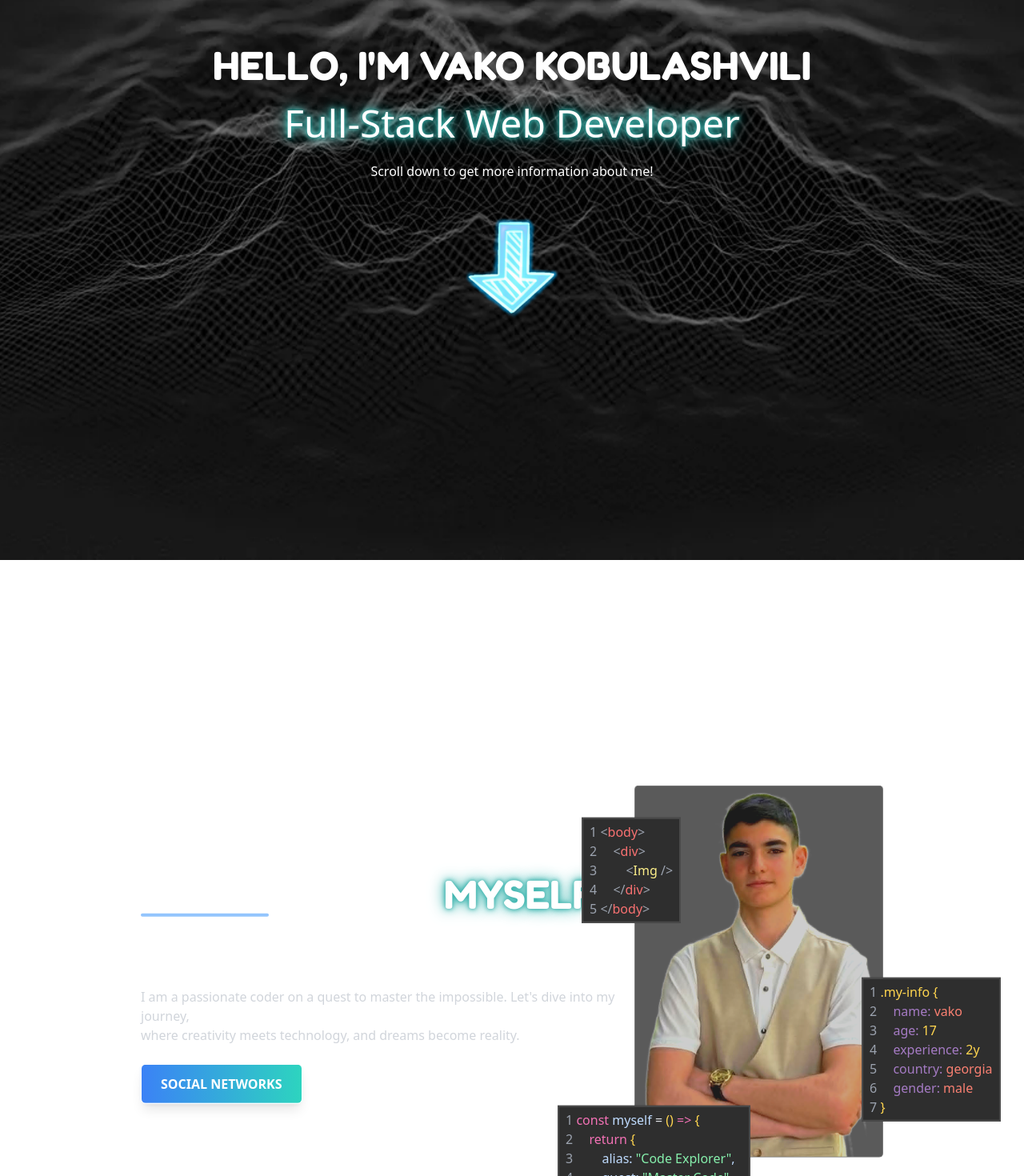
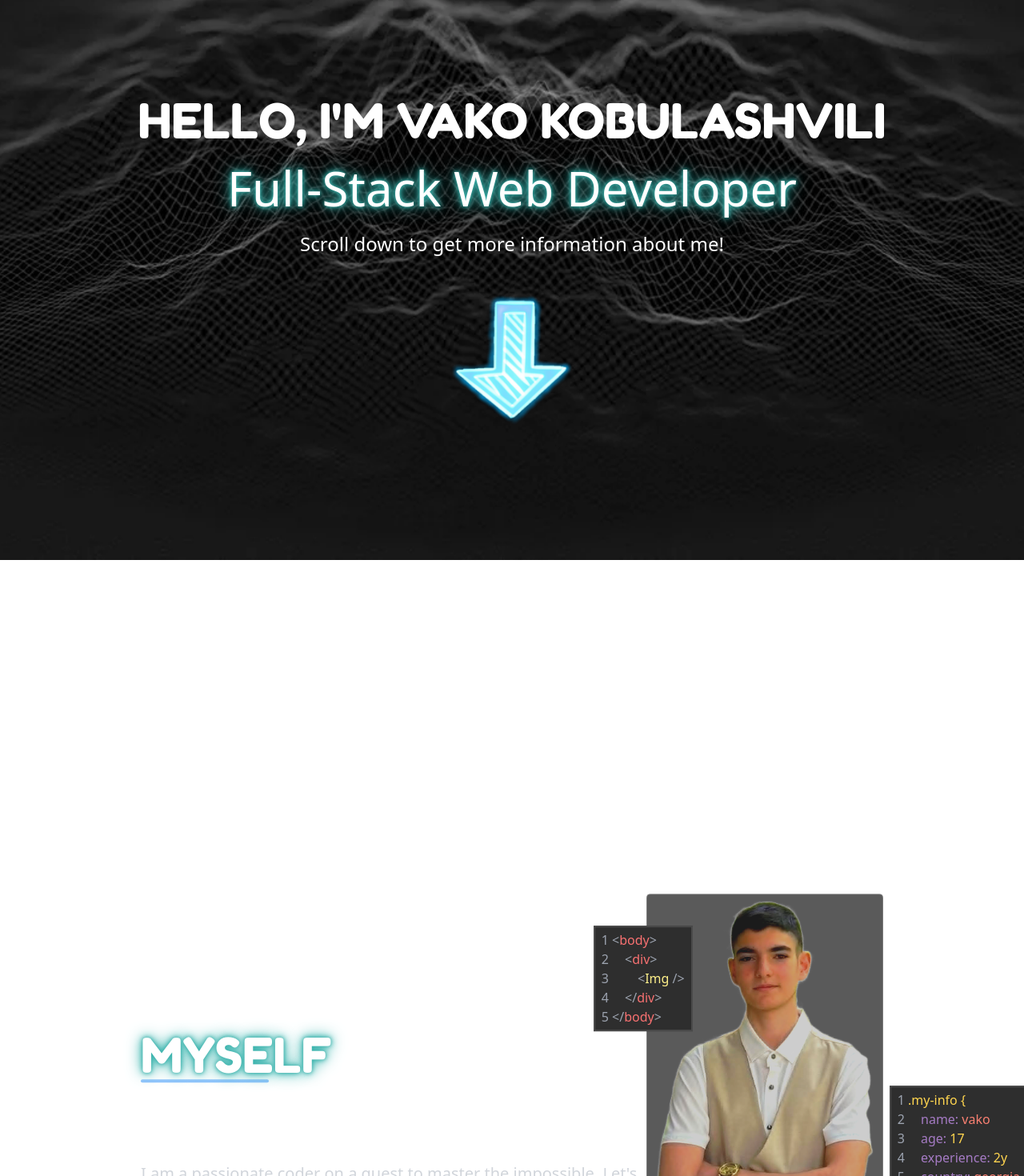
Before and after one commit to ItzVakko/My-Portfolio, a Next.js app: page / in a window 1280 px wide. Shown: the part 100-1570 px from the top of the page at 80% size. Built offline with nearby package versions, Linux system fonts and the light colour scheme.

Commit message:
added everything to larger screen

```diff
--- a/app/Components/Header/HeaderCodeBoxes.js
+++ b/app/Components/Header/HeaderCodeBoxes.js
@@ -37,7 +37,7 @@ const HeaderCodeBoxes = () => {
         </ol>
       </div>
       {/* CSS Code imitation part */}
-      <div className="bg-[#2E2E2E] absolute top-60 translate-x-[275px] border-2 border-lightGray px-2 py-1">
+      <div className="bg-[#2E2E2E] absolute top-60 translate-x-[295px] border-2 border-lightGray px-2 py-1">
         <ol className="list-none">
           <li className="text-gray-400">
             1 <span className="text-cssOrange">.my-info &#123;</span>
@@ -78,7 +78,7 @@ const HeaderCodeBoxes = () => {
         </ol>
       </div>
       {/* Javascript Code imitation part */}
-      <div className="bg-[#2E2E2E] absolute top-[400px] translate-x-[-105px] border-2 border-lightGray px-2 py-1">
+      <div className="bg-[#2E2E2E] absolute top-[440px] translate-x-[-105px] border-2 border-lightGray px-2 py-1">
         <ol className="list-none">
           <li className="text-gray-400">
             1{" "}
--- a/app/Components/Header/HeaderContent.js
+++ b/app/Components/Header/HeaderContent.js
@@ -6,30 +6,30 @@ const HeaderContent = () => {
   return (
     <div className="relative flex justify-between mt-[36rem] px-44">
       <div className="mt-28">
-        <h1 className="text-white text-5xl font-fredoka">
+        <h1 className="text-white text-6xl font-fredoka">
           LET'S EXPLORE <span className="neon-text">MYSELF</span>
         </h1>
 
         <div className="w-40 h-1 bg-blue-300 rounded-sm"></div>
 
-        <h1 className="text-white text-5xl mt-4 font-fredoka">TOGETHER!</h1>
+        <h1 className="text-white text-6xl mt-4 font-fredoka">TOGETHER!</h1>
 
-        <p className="text-gray-300 mt-6">
+        <p className="text-gray-300 mt-6 text-xl">
           I am a passionate coder on a quest to master the impossible. Let's
           dive into my journey, <br /> where creativity meets technology, and
           dreams become reality.
         </p>
 
-        <button className="text-white font-semibold px-6 py-3 mt-6 rounded-md bg-gradient-to-r from-blue-500 to-teal-400 border border-white shadow-lg hover:shadow-xl hover:bg-gradient-to-l hover:from-teal-400 hover:to-blue-500 transition duration-300 ease-in-out transform hover:scale-105 hover:text-black">
+        <button className="text-white text-xl font-semibold px-8 py-4 mt-6 rounded-md bg-gradient-to-r from-blue-500 to-teal-400 border border-white shadow-lg hover:shadow-xl hover:bg-gradient-to-l hover:from-teal-400 hover:to-blue-500 transition duration-300 ease-in-out transform hover:scale-105 hover:text-black">
           SOCIAL NETWORKS
         </button>
       </div>
 
-      <div className="w-[330px] px-2 pt-2 bg-customGray border border-customWhite border-solid rounded-[5px] shadow-[0_4px_10px_rgba(255,255,255,0.2)]">
+      <div className="w-[380px] px-2 pt-2 bg-customGray border border-customWhite border-solid rounded-[5px] shadow-[0_4px_10px_rgba(255,255,255,0.2)]">
         <Image
           src={MyPhoto}
           alt="My Photo"
-          className="w-[330px] h-auto opacity-70 contrast-125 saturate-150"
+          className="w-[380px] h-auto opacity-70 contrast-125 saturate-150"
         />
 
         {/* It shows my description as a code style */}
--- a/app/Components/Header/NavBar.js
+++ b/app/Components/Header/NavBar.js
@@ -27,14 +27,17 @@ const NavBar = () => {
 
   return (
     <motion.div
-      className="w-full h-20 bg-customGray px-[120px] fixed top-0 left-0 z-50 border-b border-white border-solid"
+      className="w-full h-24 bg-customGray px-[140px] fixed top-0 left-0 z-50 border-b border-white border-solid"
       initial={{ y: -100 }}
       animate={{ y: isVisible ? 0 : -100 }}
       transition={{ type: "spring", stiffness: 40 }}
     >
       <div className="w-full h-full flex justify-between items-center">
-        <div className="max-w-[330px]">
-          <ul className="text-white flex gap-10 font-teko text-xl nav-links">
+        <div className="max-w-[380px]">
+          <ul
+            id="nav-links"
+            className="text-white flex gap-10 font-teko text-2xl"
+          >
             <li>
               <a href="#">About Me</a>
             </li>
@@ -50,7 +53,7 @@ const NavBar = () => {
           </ul>
         </div>
 
-        <div className="w-28 h-28 transform -translate-y-10">
+        <div className="w-28 h-28 transform -translate-y-12">
           <motion.div
             animate={{ rotate: rotateAngle }}
             transition={{ type: "tween", duration: 0.5 }}
@@ -64,8 +67,11 @@ const NavBar = () => {
           </motion.div>
         </div>
 
-        <div className="max-w-[330px]">
-          <ul className="text-white flex gap-10 font-teko text-xl nav-links">
+        <div className="max-w-[380px]">
+          <ul
+            id="nav-links"
+            className="text-white flex gap-10 font-teko text-2xl"
+          >
             <li>
               <a>Facebook</a>
             </li>
--- a/app/Components/Header/WelcomeText.js
+++ b/app/Components/Header/WelcomeText.js
@@ -18,8 +18,8 @@ const WelcomeText = () => {
   }, []);
 
   return (
-    <div className="mx-auto max-w-[750px] mt-40">
-      <div className="text-white text-5xl text-center font-fredoka">
+    <div className="mx-auto max-w-[1000px] mt-56">
+      <div className="text-white text-6xl text-center font-fredoka">
         <AnimatedText
           text="HELLO, I'M VAKO KOBULASHVILI"
           onComplete={() => setIsFirstTextFinished(true)}
@@ -27,13 +27,13 @@ const WelcomeText = () => {
       </div>
 
       {isFirstTextFinished && (
-        <div className="text-white text-5xl neon-text text-center mt-6">
+        <div className="text-white text-6xl neon-text text-center mt-6">
           <AnimatedText text="Full-Stack Web Developer" />
         </div>
       )}
 
       <p
-        className={`text-white transition-opacity duration-1000 ease-in-out text-center mt-6 ${
+        className={`text-white transition-opacity duration-1000 ease-in-out text-center mt-6 text-2xl ${
           showText ? "opacity-100" : "opacity-0"
         }`}
       >
@@ -45,8 +45,8 @@ const WelcomeText = () => {
           showText ? "opacity-100" : "opacity-0"
         }`}
         src={NeonArrow}
-        width={140}
-        height={140}
+        width={180}
+        height={180}
         alt="arrow"
       />
     </div>
--- a/app/Components/Main/SkillsSection.js
+++ b/app/Components/Main/SkillsSection.js
@@ -56,6 +56,11 @@ const SkillLogo = ({ logoSrc, alt, rotation, zIndexFront }) => {
       }`}
       style={{ transform: `rotate(${rotation}deg) translate(8rem)` }}
       animate={{ zIndex: [10, 30, 10] }}
+      transition={{
+        duration: 10,
+        repeat: Infinity,
+        ease: "linear",
+      }}
     >
       <Image src={logoSrc} alt={alt} className="w-full h-full" />
     </motion.div>
--- a/app/globals.css
+++ b/app/globals.css
@@ -55,11 +55,11 @@
   animation: upDown 3s ease-in-out infinite;
 }
 
-.nav-links a {
+#nav-links a {
   position: relative;
 }
 
-.nav-links a::after {
+#nav-links a::after {
   content: "";
   height: 2px;
   position: absolute;
@@ -72,6 +72,6 @@
   border-radius: 2px;
 }
 
-.nav-links a:hover::after {
+#nav-links a:hover::after {
   width: 100%;
 }
```
